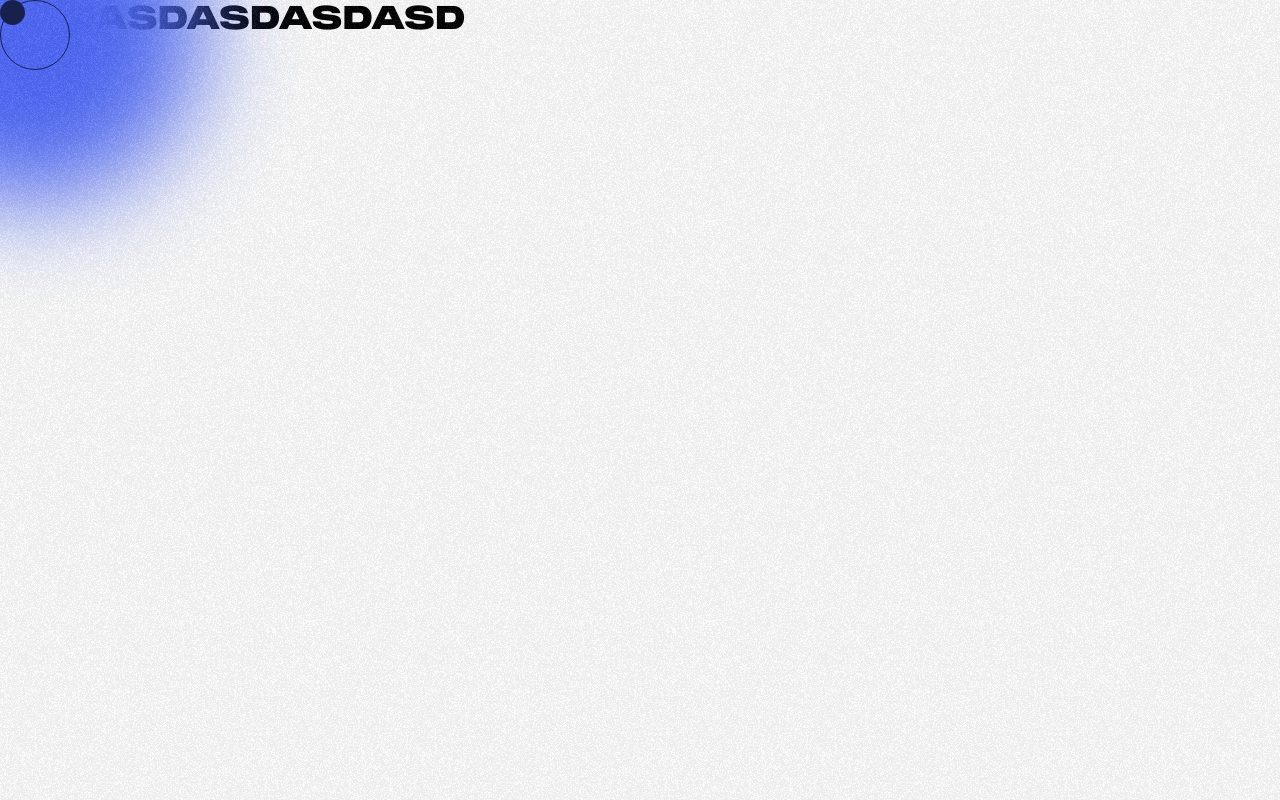
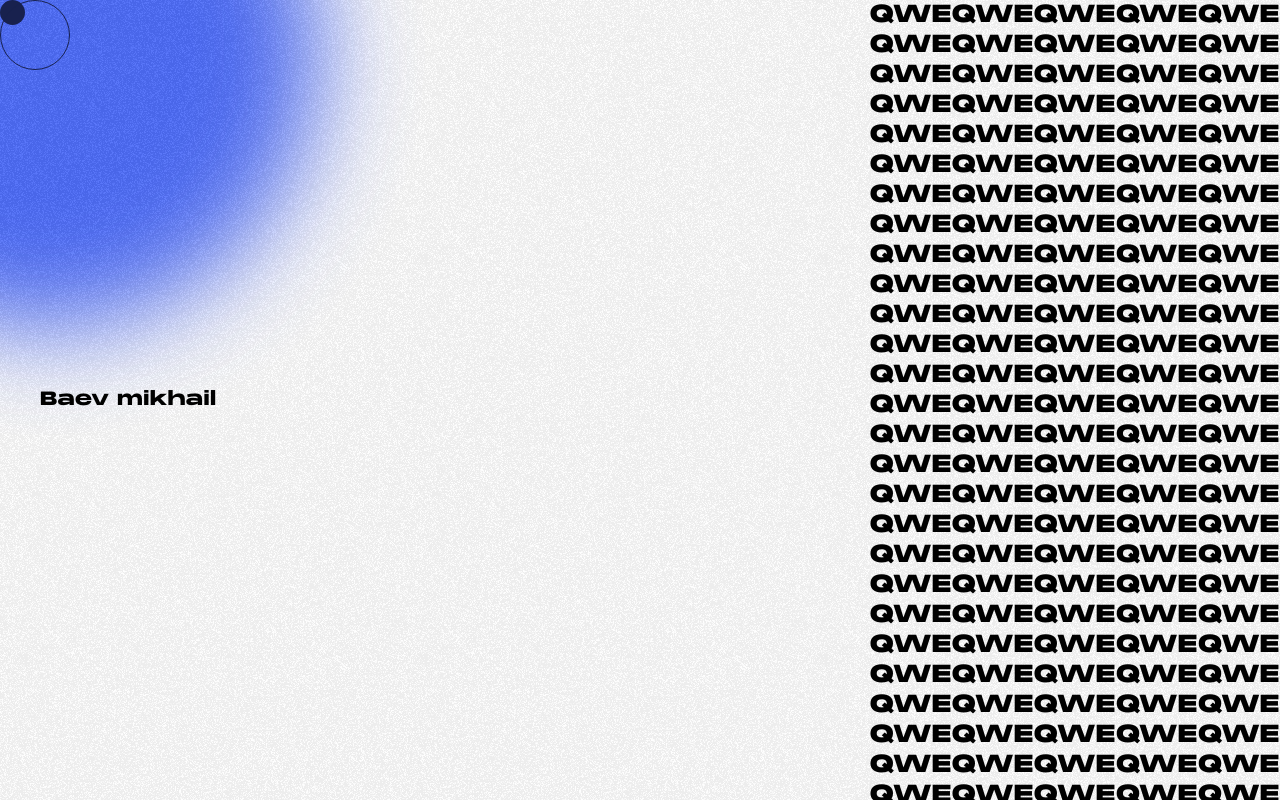
Before and after one commit to baevm/baevm-portfolio, a Next.js app: page / in a window 1280 px wide. Built offline with nearby package versions, Linux system fonts and the light colour scheme.

Commit message:
page skeleton

```diff
--- a/components/CustomCursor/index.tsx
+++ b/components/CustomCursor/index.tsx
@@ -76,99 +76,23 @@ const CustomCursor = () => {
               <feGaussianBlur in='SourceGraphic' stdDeviation='50'></feGaussianBlur>
             </filter>
           </defs>
-          <g
-            filter='url(#blur-particles)'
-            transform='scale(1)'
-            transform-origin={`${pos.x} ${pos.y}`} /* style={{ transformOrigin: (pos.x, pos.y) }} */
-          >
+          <g filter='url(#blur-particles)' transform='scale(1)' transform-origin={`${pos.x} ${pos.y}`}>
             <rect fill='none' width='1777' height='581' y='0' x='0'></rect>
-            <circle fill='#58a1f3' fillOpacity='1' cx={pos.x + 25} cy={pos.y + 25} r='147.5' id='15'></circle>
-            <circle
-              fill='#579df4'
-              fillOpacity='1'
-              cx={pos.x + 25}
-              cy={pos.y + 25}
-              r='149.60714285714286'
-              id='14'></circle>
-            <circle
-              fill='#5799f4'
-              fillOpacity='1'
-              cx={pos.x + 25}
-              cy={pos.y + 25}
-              r='151.71428571428572'
-              id='13'></circle>
-            <circle
-              fill='#5695f5'
-              fillOpacity='1'
-              cx={pos.x + 25}
-              cy={pos.y + 25}
-              r='153.82142857142858'
-              id='12'></circle>
-            <circle
-              fill='#5691f5'
-              fillOpacity='1'
-              cx={pos.x + 25}
-              cy={pos.y + 25}
-              r='155.92857142857142'
-              id='11'></circle>
-            <circle
-              fill='#558df6'
-              fillOpacity='1'
-              cx={pos.x + 25}
-              cy={pos.y + 25}
-              r='158.03571428571428'
-              id='10'></circle>
-            <circle
-              fill='#5489f7'
-              fillOpacity='1'
-              cx={pos.x + 25}
-              cy={pos.y + 25}
-              r='160.14285714285714'
-              id='9'></circle>
-            <circle fill='#5485f7' fillOpacity='1' cx={pos.x + 25} cy={pos.y + 25} r='162.25' id='8'></circle>
-            <circle
-              fill='#5382f8'
-              fillOpacity='1'
-              cx={pos.x + 25}
-              cy={pos.y + 25}
-              r='164.35714285714286'
-              id='7'></circle>
-            <circle
-              fill='#537ef8'
-              fillOpacity='1'
-              cx={pos.x + 25}
-              cy={pos.y + 25}
-              r='166.46428571428572'
-              id='6'></circle>
-            <circle
-              fill='#527af9'
-              fillOpacity='1'
-              cx={pos.x + 25}
-              cy={pos.y + 25}
-              r='168.57142857142858'
-              id='5'></circle>
-            <circle
-              fill='#5176fa'
-              fillOpacity='1'
-              cx={pos.x + 25}
-              cy={pos.y + 25}
-              r='170.67857142857142'
-              id='4'></circle>
-            <circle
-              fill='#5172fa'
-              fillOpacity='1'
-              cx={pos.x + 25}
-              cy={pos.y + 25}
-              r='172.78571428571428'
-              id='3'></circle>
-            <circle
-              fill='#506efb'
-              fillOpacity='1'
-              cx={pos.x + 25}
-              cy={pos.y + 25}
-              r='174.89285714285714'
-              id='2'></circle>
-            <circle fill='#506afb' fillOpacity='1' cx={pos.x + 25} cy={pos.y + 25} r='177' id='1'></circle>
+            <circle fill='#58a1f3' fillOpacity='1' cx={pos.x + 40} cy={pos.y + 50} r='30vh' id='15'></circle>
+            <circle fill='#579df4' fillOpacity='1' cx={pos.x + 40} cy={pos.y + 50} r='30.1vh' id='14'></circle>
+            <circle fill='#5799f4' fillOpacity='1' cx={pos.x + 40} cy={pos.y + 50} r='30.5vh' id='13'></circle>
+            <circle fill='#5695f5' fillOpacity='1' cx={pos.x + 40} cy={pos.y + 50} r='30.8vh' id='12'></circle>
+            <circle fill='#5691f5' fillOpacity='1' cx={pos.x + 40} cy={pos.y + 50} r='31.1vh' id='11'></circle>
+            <circle fill='#558df6' fillOpacity='1' cx={pos.x + 40} cy={pos.y + 50} r='31.3vh' id='10'></circle>
+            <circle fill='#5489f7' fillOpacity='1' cx={pos.x + 40} cy={pos.y + 50} r='31.6vh' id='9'></circle>
+            <circle fill='#5485f7' fillOpacity='1' cx={pos.x + 40} cy={pos.y + 50} r='31.9vh' id='8'></circle>
+            <circle fill='#5382f8' fillOpacity='1' cx={pos.x + 40} cy={pos.y + 50} r='32.2vh' id='7'></circle>
+            <circle fill='#537ef8' fillOpacity='1' cx={pos.x + 40} cy={pos.y + 50} r='32.5vh' id='6'></circle>
+            <circle fill='#527af9' fillOpacity='1' cx={pos.x + 40} cy={pos.y + 50} r='32.8vh' id='5'></circle>
+            <circle fill='#5176fa' fillOpacity='1' cx={pos.x + 40} cy={pos.y + 50} r='33.1vh' id='4'></circle>
+            <circle fill='#5172fa' fillOpacity='1' cx={pos.x + 40} cy={pos.y + 50} r='33.4vh' id='3'></circle>
+            <circle fill='#506efb' fillOpacity='1' cx={pos.x + 40} cy={pos.y + 50} r='34.7vh' id='2'></circle>
+            <circle fill='#506afb' fillOpacity='1' cx={pos.x + 40} cy={pos.y + 50} r='35h' id='1'></circle>
           </g>
         </svg>
       </div>
--- a/components/CustomCursor/style.module.scss
+++ b/components/CustomCursor/style.module.scss
@@ -167,4 +167,11 @@
 
 .particles {
   position: fixed;
+
+  height: calc(var(5.31px, 1vh) * 100);
+  left: 0;
+  overflow: hidden;
+  position: fixed;
+  top: 0;
+  width: 100vw;
 }
--- a/components/Layout/index.tsx
+++ b/components/Layout/index.tsx
@@ -10,7 +10,7 @@ const Layout = ({ children }: { children: React.ReactNode }) => {
     <CustomCursorManager>
       <CustomCursor />
       <div className={styles.background_noise} style={{ backgroundImage: "url('/noise-transparent.png')" }}></div>
-      <div>{children}</div>
+      <div className={styles.children}>{children}</div>
     </CustomCursorManager>
   )
 }
--- a/components/Layout/style.module.scss
+++ b/components/Layout/style.module.scss
@@ -15,8 +15,9 @@
   z-index: 102;
 }
 
-.container::-webkit-scrollbar {
-  display: none;
+.children {
+  position: absolute;
+  z-index: 1000;
 }
 
 @keyframes bg-animation {
--- /dev/null
+++ b/components/RightContent/index.tsx
@@ -0,0 +1,69 @@
+import React from 'react'
+import styles from './style.module.scss'
+
+const RightContent = () => {
+  return (
+    <section className={styles.content}>
+      <h1>QWEQWEQWEQWEQWE</h1>
+      <h1>QWEQWEQWEQWEQWE</h1>
+      <h1>QWEQWEQWEQWEQWE</h1>
+      <h1>QWEQWEQWEQWEQWE</h1>
+      <h1>QWEQWEQWEQWEQWE</h1>
+      <h1>QWEQWEQWEQWEQWE</h1>
+      <h1>QWEQWEQWEQWEQWE</h1>
+      <h1>QWEQWEQWEQWEQWE</h1>
+      <h1>QWEQWEQWEQWEQWE</h1>
+      <h1>QWEQWEQWEQWEQWE</h1>
+      <h1>QWEQWEQWEQWEQWE</h1>
+      <h1>QWEQWEQWEQWEQWE</h1>
+      <h1>QWEQWEQWEQWEQWE</h1>
+      <h1>QWEQWEQWEQWEQWE</h1>
+      <h1>QWEQWEQWEQWEQWE</h1>
+      <h1>QWEQWEQWEQWEQWE</h1>
+      <h1>QWEQWEQWEQWEQWE</h1>
+      <h1>QWEQWEQWEQWEQWE</h1>
+      <h1>QWEQWEQWEQWEQWE</h1>
+      <h1>QWEQWEQWEQWEQWE</h1>
+      <h1>QWEQWEQWEQWEQWE</h1>
+      <h1>QWEQWEQWEQWEQWE</h1>
+      <h1>QWEQWEQWEQWEQWE</h1>
+      <h1>QWEQWEQWEQWEQWE</h1>
+      <h1>QWEQWEQWEQWEQWE</h1>
+      <h1>QWEQWEQWEQWEQWE</h1>
+      <h1>QWEQWEQWEQWEQWE</h1>
+      <h1>QWEQWEQWEQWEQWE</h1>
+      <h1>QWEQWEQWEQWEQWE</h1>
+      <h1>QWEQWEQWEQWEQWE</h1>
+      <h1>QWEQWEQWEQWEQWE</h1>
+      <h1>QWEQWEQWEQWEQWE</h1>
+      <h1>QWEQWEQWEQWEQWE</h1>
+      <h1>QWEQWEQWEQWEQWE</h1>
+      <h1>QWEQWEQWEQWEQWE</h1>
+      <h1>QWEQWEQWEQWEQWE</h1>
+      <h1>QWEQWEQWEQWEQWE</h1>
+      <h1>QWEQWEQWEQWEQWE</h1>
+      <h1>QWEQWEQWEQWEQWE</h1>
+      <h1>QWEQWEQWEQWEQWE</h1>
+      <h1>QWEQWEQWEQWEQWE</h1>
+      <h1>QWEQWEQWEQWEQWE</h1>
+      <h1>QWEQWEQWEQWEQWE</h1>
+      <h1>QWEQWEQWEQWEQWE</h1>
+      <h1>QWEQWEQWEQWEQWE</h1>
+      <h1>QWEQWEQWEQWEQWE</h1>
+      <h1>QWEQWEQWEQWEQWE</h1>
+      <h1>QWEQWEQWEQWEQWE</h1>
+      <h1>QWEQWEQWEQWEQWE</h1>
+      <h1>QWEQWEQWEQWEQWE</h1>
+      <h1>QWEQWEQWEQWEQWE</h1>
+      <h1>QWEQWEQWEQWEQWE</h1>
+      <h1>QWEQWEQWEQWEQWE</h1>
+      <h1>QWEQWEQWEQWEQWE</h1>
+      <h1>QWEQWEQWEQWEQWE</h1>
+      <h1>QWEQWEQWEQWEQWE</h1>
+      <h1>QWEQWEQWEQWEQWE</h1>
+      <h1>QWEQWEQWEQWEQWE</h1>
+    </section>
+  )
+}
+
+export default RightContent
--- /dev/null
+++ b/components/RightContent/style.module.scss
@@ -0,0 +1,6 @@
+.content {
+  width: 100%;
+  display: flex;
+  flex-direction: column;
+  align-items: flex-end;
+}
--- a/components/Sidebar/index.tsx
+++ b/components/Sidebar/index.tsx
@@ -1,7 +1,12 @@
 import React from 'react'
+import styles from './style.module.scss'
 
 const Sidebar = () => {
-  return <div>Sidebar</div>
+  return (
+    <div className={styles.sidebar}>
+      <h3>Baev mikhail</h3>
+    </div>
+  )
 }
 
 export default Sidebar
--- /dev/null
+++ b/components/Sidebar/style.module.scss
@@ -0,0 +1,7 @@
+.sidebar {
+  height: 100%;
+  display: flex;
+  flex-direction: column;
+  align-items: center;
+  justify-content: center;
+}
--- a/pages/index.tsx
+++ b/pages/index.tsx
@@ -1,9 +1,17 @@
 import type { NextPage } from 'next'
+import RightContent from '../components/RightContent'
+import Sidebar from '../components/Sidebar'
+import styles from '../styles/Index.module.scss'
 
 const Home: NextPage = () => {
   return (
-    <div>
-      <h1>ASDASDASDASDASD</h1>
+    <div className={styles.wrapper}>
+      <div className={styles.sidebarContainer}>
+        <Sidebar />
+      </div>
+      <main className={styles.rightContentContainer}>
+        <RightContent />
+      </main>
     </div>
   )
 }
--- /dev/null
+++ b/styles/Index.module.scss
@@ -0,0 +1,32 @@
+.wrapper {
+  width: 100vw;
+  height: 100vh;
+  display: flex;
+  flex-direction: column;
+  overflow-y: auto;
+
+  @media (min-width: 1025px) {
+    flex-direction: row;
+  }
+}
+
+.sidebarContainer {
+  width: 100%;
+  min-width: 100%;
+  height: 100%;
+
+  @media (min-width: 1025px) {
+    width: 20%;
+    min-width: 20%;
+  }
+}
+
+.rightContentContainer {
+  width: 100%;
+  height: 100%;
+  overflow-y: auto;
+
+  @media (min-width: 1025px) {
+    width: 80%;
+  }
+}
--- a/styles/globals.scss
+++ b/styles/globals.scss
@@ -20,12 +20,6 @@
 html,
 body {
   font-family: monumentExtended, Verdana, sans-serif;
-  -ms-overflow-style: none; /* Internet Explorer 10+ */
-  scrollbar-width: none; /* Firefox */
-}
-
-body::-webkit-scrollbar {
-  display: none;
 }
 
 a {
@@ -38,4 +32,10 @@ a {
   padding: 0;
   box-sizing: border-box;
   cursor: none;
+  -ms-overflow-style: none; /* Internet Explorer 10+ */
+  scrollbar-width: none; /* Firefox */
 }
+
+*::-webkit-scrollbar {
+  display: none;
+}
```
